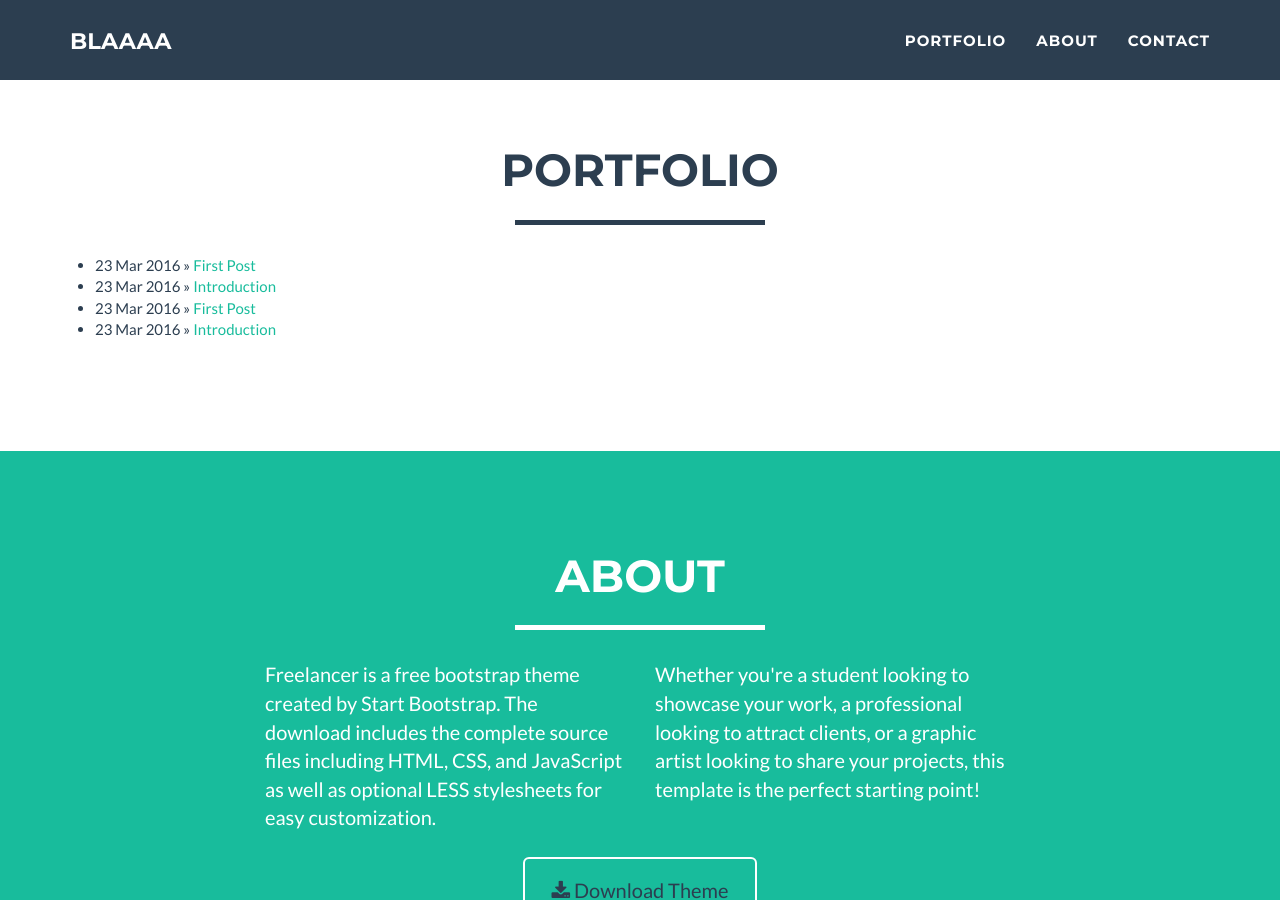
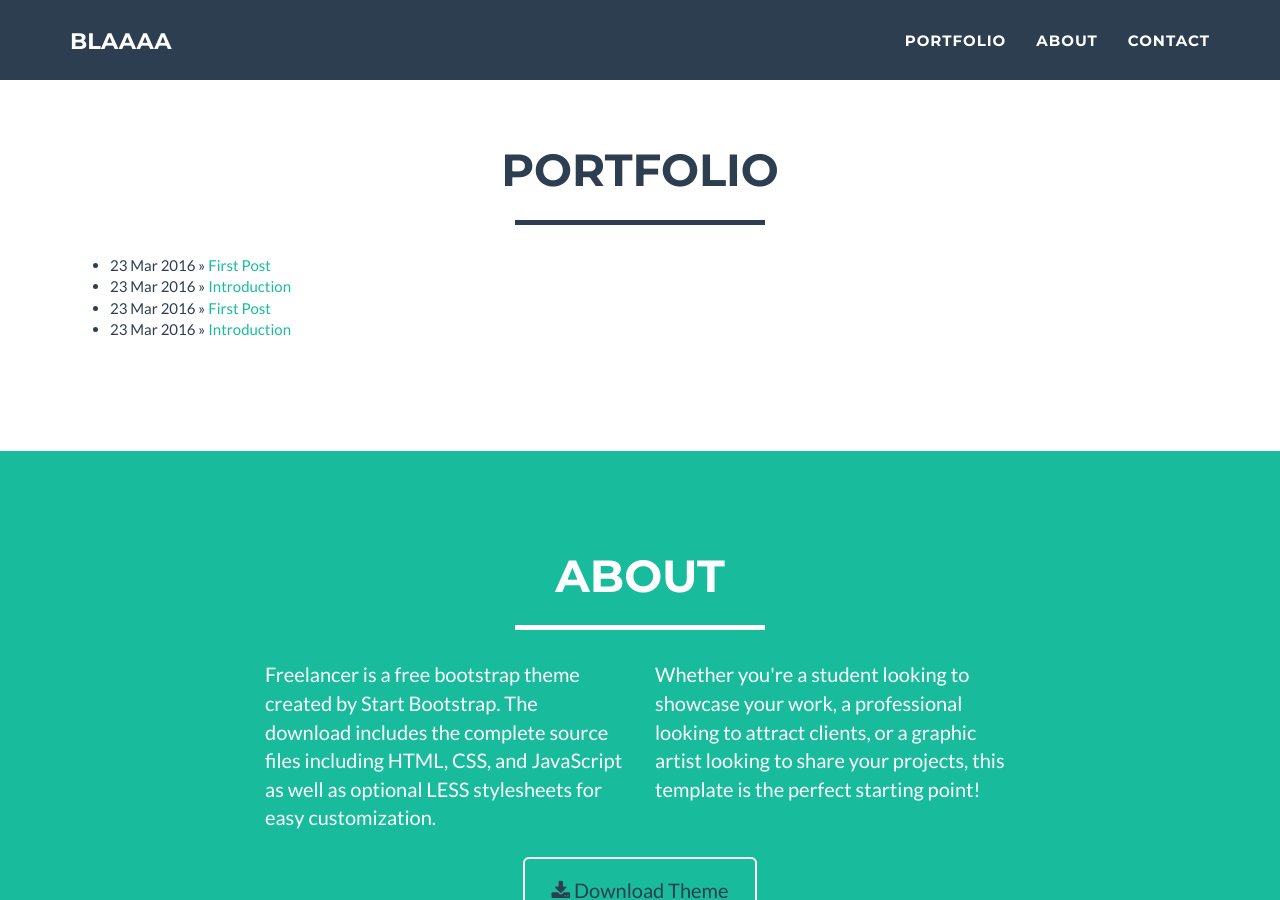
Before and after one commit to SchalkwykJC/SchalkwykJC.github.io, a Jekyll site: the page built from index.html, in a window 1280 px wide and 900 px high, scrolled down 730 px. Built offline with Jekyll 4.4.1, drawn with Linux system fonts in a browser that asks for light colours; nearby versions of some CDN libraries.

Commit message:
blog section updated

```diff
--- a/index.html
+++ b/index.html
@@ -29,7 +29,7 @@
                 </div>
             </div>
 
-            <div class="row">
+
                 <ul class="posts">
 
                   {% for post in site.posts %}
@@ -37,72 +37,8 @@
                   {% endfor %}
 
                 </ul>
-            </div>
 
-            <!--
-            <div class="row">
-                <div class="col-sm-4 portfolio-item">
-                    <a href="#portfolioModal1" class="portfolio-link" data-toggle="modal">
-                        <div class="caption">
-                            <div class="caption-content">
-                                <i class="fa fa-search-plus fa-3x"></i>
-                            </div>
-                        </div>
-                        <img src="img/portfolio/cabin.png" class="img-responsive" alt="">
-                    </a>
-                </div>
-                <div class="col-sm-4 portfolio-item">
-                    <a href="#portfolioModal2" class="portfolio-link" data-toggle="modal">
-                        <div class="caption">
-                            <div class="caption-content">
-                                <i class="fa fa-search-plus fa-3x"></i>
-                            </div>
-                        </div>
-                        <img src="img/portfolio/cake.png" class="img-responsive" alt="">
-                    </a>
-                </div>
-                <div class="col-sm-4 portfolio-item">
-                    <a href="#portfolioModal3" class="portfolio-link" data-toggle="modal">
-                        <div class="caption">
-                            <div class="caption-content">
-                                <i class="fa fa-search-plus fa-3x"></i>
-                            </div>
-                        </div>
-                        <img src="img/portfolio/circus.png" class="img-responsive" alt="">
-                    </a>
-                </div>
-                <div class="col-sm-4 portfolio-item">
-                    <a href="#portfolioModal4" class="portfolio-link" data-toggle="modal">
-                        <div class="caption">
-                            <div class="caption-content">
-                                <i class="fa fa-search-plus fa-3x"></i>
-                            </div>
-                        </div>
-                        <img src="img/portfolio/game.png" class="img-responsive" alt="">
-                    </a>
-                </div>
-                <div class="col-sm-4 portfolio-item">
-                    <a href="#portfolioModal5" class="portfolio-link" data-toggle="modal">
-                        <div class="caption">
-                            <div class="caption-content">
-                                <i class="fa fa-search-plus fa-3x"></i>
-                            </div>
-                        </div>
-                        <img src="img/portfolio/safe.png" class="img-responsive" alt="">
-                    </a>
-                </div>
-                <div class="col-sm-4 portfolio-item">
-                    <a href="#portfolioModal6" class="portfolio-link" data-toggle="modal">
-                        <div class="caption">
-                            <div class="caption-content">
-                                <i class="fa fa-search-plus fa-3x"></i>
-                            </div>
-                        </div>
-                        <img src="img/portfolio/submarine.png" class="img-responsive" alt="">
-                    </a>
-                </div>
-            </div>
-            -->
+
 
         </div>
     </section>
```
